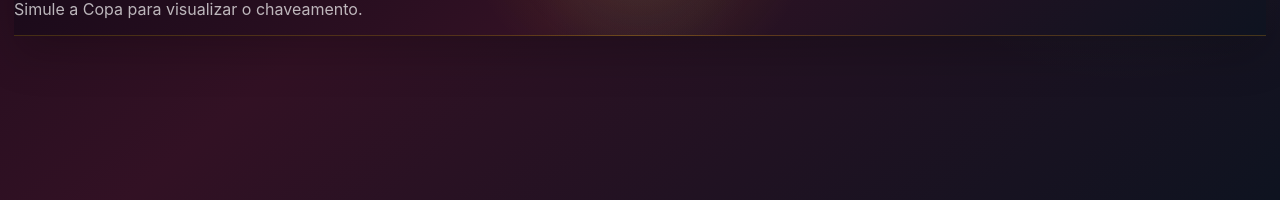
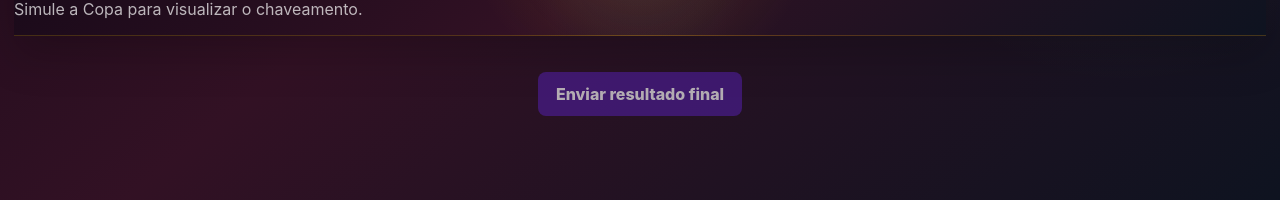
Before and after one commit to joaovsrangelpro/KDM_WorldCup, a React (Vite) app: page / in a window 1280 px wide. Both pictures are taken after a click on the button "Chaveamento". Shown: the part 595-795 px from the top of the page. Built offline with nearby package versions, Linux system fonts and the light colour scheme.

Commit message:
feat: add final result submit to bracket view

```diff
--- a/src/App.jsx
+++ b/src/App.jsx
@@ -193,6 +193,7 @@ function App() {
       </nav>
 
       {activeView === 'bracket' ? (
+        <>
           <BracketView
             roundOf16={roundOf16}
             quarterFinals={quarterFinals}
@@ -201,6 +202,20 @@ function App() {
             finalMatch={finalMatch}
             champion={champion}
           />
+
+          <section className="bracket-submit-section">
+            <button
+              className="primary-button"
+              type="button"
+              onClick={handleSendFinalResult}
+              disabled={!champion || isSendingFinalResult}
+            >
+              {isSendingFinalResult ? 'Enviando resultado...' : 'Enviar resultado final'}
+            </button>
+
+            {finalResultStatus && <p className="status-message">{finalResultStatus}</p>}
+          </section>
+        </>
       ) : (
         <>
       <section className="section-card">
--- a/src/index.css
+++ b/src/index.css
@@ -818,3 +818,23 @@ h4 {
   text-overflow: unset;
   white-space: nowrap;
 }
+
+.bracket-submit-section {
+  display: grid;
+  justify-items: center;
+  gap: 10px;
+  width: calc(100vw - 28px);
+  max-width: none;
+  margin: 12px 0 0 calc(50% - 50vw + 14px);
+  padding: 0 0 34px;
+  color: #ffffff;
+}
+
+.bracket-submit-section .primary-button:hover:not(:disabled) {
+  background: #6d28d9;
+}
+
+.bracket-submit-section .status-message {
+  margin: 0;
+  color: rgba(255, 255, 255, 0.78);
+}
```
Lines whose indentation alone changed are shown as unchanged.
